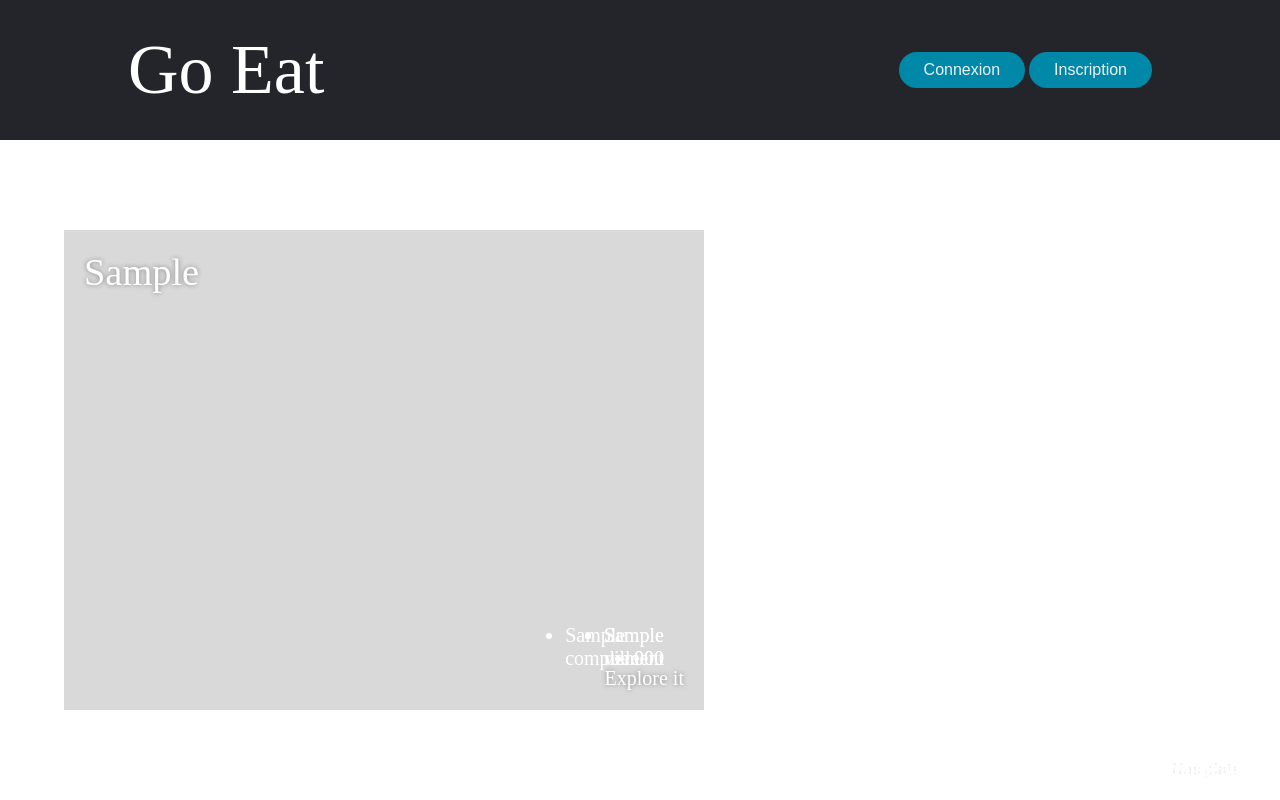
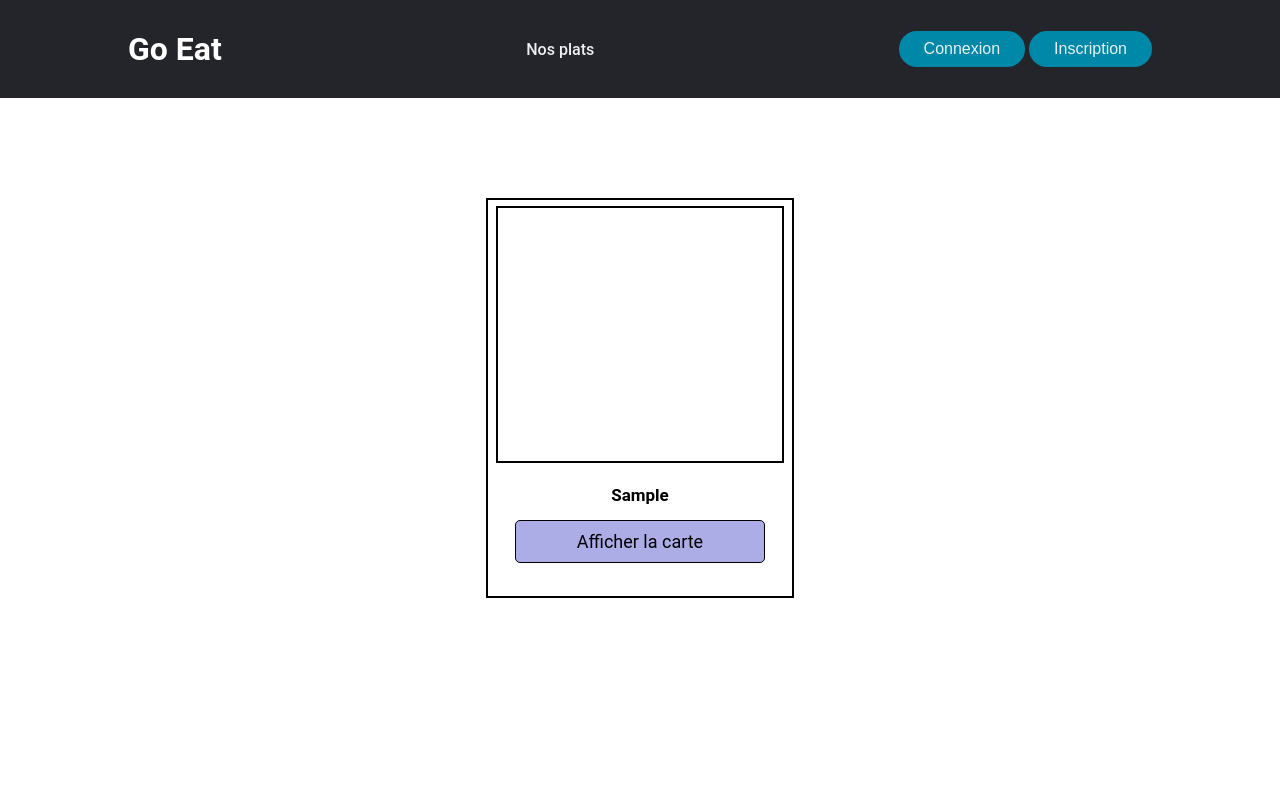
Before and after one commit to Coeurtisol/goeat, a Symfony app: template templates/home/index.html.twig in a window 1280 px wide. Run offline with Twig, Linux system fonts and the light colour scheme; the template is opened without the code that fills it: most values are stand-ins (such as "Sample title", 1, 10 or a date in 2020); some libraries are stand-ins or nearby versions.

Commit message:
home client

```diff
--- a/templates/home/index.html.twig
+++ b/templates/home/index.html.twig
@@ -4,211 +4,59 @@
 {% endblock %}
 
 {% block body %}
+	<ul class="restaurateur">
+		{% for restaurant in restaurants %}
+			<li class="unRestau">
+				<div class="vitrine"><img></div>
+				<div class="detail">
+					<span class="titleRestau">{{ restaurant.raisonSociale }}</span>
+					<button>Afficher la carte</button>
+				</div>
+			</li>
+		{% endfor %}
+	</ul>
 
-
-	{% for restaurant in restaurants %}
-		<ul>
-			<li>{{ restaurant.raisonSociale }}</li>
-			<li>{{ restaurant.rue }}</li>
-			<li>{{ restaurant.ville }}</li>
-			<li>{{ restaurant.codePostal }}</li>
-			<li>{{ restaurant.complement }}</li>
-			<li>{{ restaurant.telephone }}</li>
-		</ul>
-	{% endfor %}
-
-	{% for restaurant in restaurants %}
-		<div class="main-content">
-			<div class="slideshow-container">
-				<div class="slideshow">
-					<div class="slide s1">
-						<div class="overlay"></div>
-						<h2>{{ restaurant.raisonSociale }}</h2>
-						<ul>
-							<li>{{ restaurant.rue }}</li>
-							<li>{{ restaurant.ville }}</li>
-							<li>{{ restaurant.codePostal }}</li>
-							<li>{{ restaurant.complement }}</li>
-							<li>{{ restaurant.telephone }}</li>
-						</ul>
-						<a>Explore it</a>
-					</div>
-				</div>
-			</div>
-		</div>
-	{% endfor %}
 	<style>
-		.main-content {
-			padding: 3vw 5vw 5vw;
+		.restaurateur {
+			width: 80%;
+			margin: 100px auto;
+			display: flex;
+			justify-content: space-evenly;
 		}
-		h1 {
-			font-family: Playfair Display, serif;
-			font-size: clamp(25px, 7vw, 70px);
-			font-weight: 200;
+		.unRestau {
+			list-style-type: none;
+			height: 400px;
+			width: 30%;
+			border: 2px solid black;
 		}
-		h1 + span {
-			font-size: clamp(14px, 2vw, 20px);
+		.vitrine {
+			width: 95%;
+			height: 65%;
+			margin: 2% auto;
+			border: 2px solid black;
 		}
-		.slideshow-container {
-			margin-top: 4vw;
-			overflow: hidden;
-			min-height: 60vmin;
-			cursor: grab;
-			position: relative;
+		.detail {
+			display: flex;
+			flex-direction: column;
+			align-items: center;
+			align-content: center;
+			margin: 5px;
 		}
-		.slideshow-container:active {
-			cursor: grabbing;
+		.titleRestau {
+			margin: 15px;
+			font-size: 17px;
+			font-family: roboto;
+			font-weight: 600;
 		}
-		.slideshow {
-			position: absolute;
-			height: 100%;
-			display: flex;
-			pointer-events: none;
-		}
-		.slide {
-			flex-shrink: 0;
-			height: 100%;
-			width: 80vmin;
-			color: #fff;
-			background-size: cover;
-			background-position: center;
-			position: relative;
-		}
-		.slide:not(:nth-child(1)) {
-			margin-left: 10px;
-		}
-		.overlay {
-			position: absolute;
-			top: 0;
-			left: 0;
-			right: 0;
-			bottom: 0;
-			background: rgba(0, 0, 0, 0.15);
-		}
-		.slide h2,
-		.slide a {
-			text-shadow: 0 0 5px rgba(0, 0, 0, 0.39);
-		}
-		.slide h2 {
-			position: absolute;
-			top: clamp(10px, 2vw, 20px);
-			left: clamp(10px, 2vw, 20px);
-			font-size: clamp(20px, 3vw, 40px);
-			font-weight: 300;
-		}
-		.slide a {
-			position: absolute;
-			bottom: clamp(10px, 2vw, 20px);
-			right: clamp(10px, 2vw, 20px);
-			font-size: clamp(16px, 3vw, 20px);
-			font-weight: 300;
-			color: #fff;
-			pointer-events: auto;
-		}
-		.slide ul,
-		li {
-			position: absolute;
-			bottom: clamp(10px, 2vw, 20px);
-			right: clamp(10px, 2vw, 20px);
-			font-size: clamp(16px, 3vw, 20px);
-			font-weight: 300;
-			color: #fff;
-			pointer-events: auto;
+		.restaurateur button {
+			width: 85%;
+			font-family: roboto;
+			background-color: #acace7;
+			border-radius: 5px;
+			border: 1px solid black;
+			font-size: 18px;
+			padding: 10px;
 		}
 	</style>
 
-	<script>
-		const slider = document.querySelector('.slideshow-container')
-let holding = false;
-let firstClickX;
-let alreadyLeftScrolled;
-let velocity;
-let rafID;
-
-slider.addEventListener('mousedown', e => {
-holding = true;
-
-firstClickX = e.pageX - slider.offsetLeft;
-
-alreadyLeftScrolled = slider.scrollLeft;
-
-stopTransition()
-})
-
-slider.addEventListener('mousemove', e => {
-if (! holding)
-return;
-
-
-
-const x = e.pageX - slider.offsetLeft;
-
-const scrolled = (x - firstClickX) * 2;
-
-const prevScrollLeft = slider.scrollLeft
-
-slider.scrollLeft = alreadyLeftScrolled - scrolled;
-
-velocity = slider.scrollLeft - prevScrollLeft;
-
-})
-
-slider.addEventListener('mouseup', () => {
-holding = false;
-startTransition()
-})
-slider.addEventListener('mouseleave', () => {
-holding = false;
-})
-
-function startTransition() {
-
-stopTransition();
-
-rafID = requestAnimationFrame(decreasingTransition);
-}
-
-function stopTransition() {
-cancelAnimationFrame(rafID)
-}
-function decreasingTransition() {
-
-slider.scrollLeft += velocity;
-velocity *= 0.95;
-if (Math.abs(velocity) > 0.5) {
-rafID = requestAnimationFrame(decreasingTransition)
-console.log(velocity);
-}
-
-}
-
-slider.addEventListener('touchstart', e => {
-holding = true;
-// pageX => la largeur entre mon click et le DOCUMENT
-firstClickX = e.targetTouches[0].pageX - slider.offsetLeft;
-
-alreadyLeftScrolled = slider.scrollLeft;
-stopTransition()
-})
-slider.addEventListener('touchend', () => {
-holder = false;
-startTransition()
-})
-slider.addEventListener('touchmove', e => {
-if (! holding)
-return;
-
-
-
-const x = e.targetTouches[0].pageX - slider.offsetLeft;
-
-const scrolled = (x - firstClickX) * 2;
-
-const prevScrollLeft = slider.scrollLeft;
-
-slider.scrollLeft = alreadyLeftScrolled - scrolled;
-
-velocity = slider.scrollLeft - prevScrollLeft;
-})
-	</script>
 {% endblock %}
```
